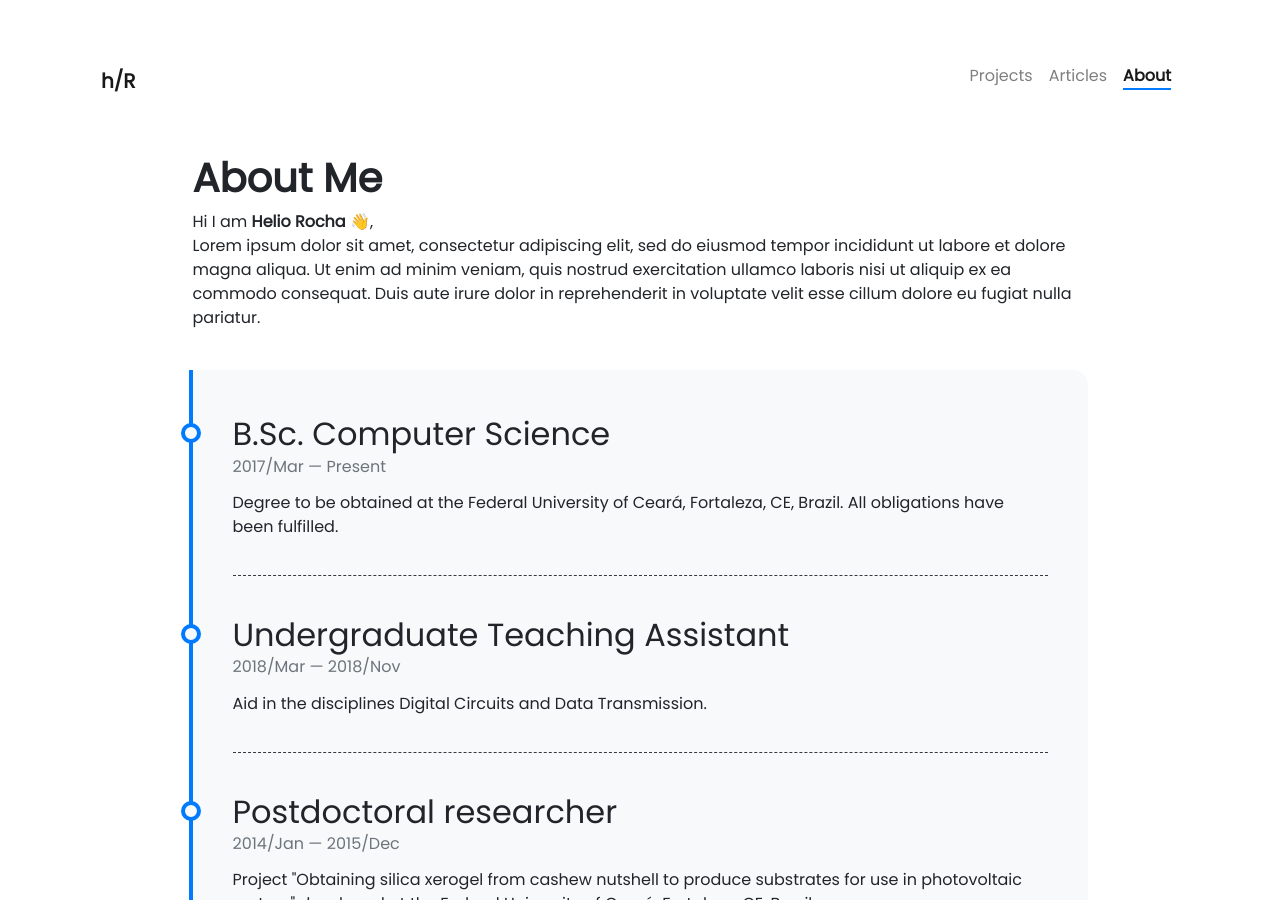
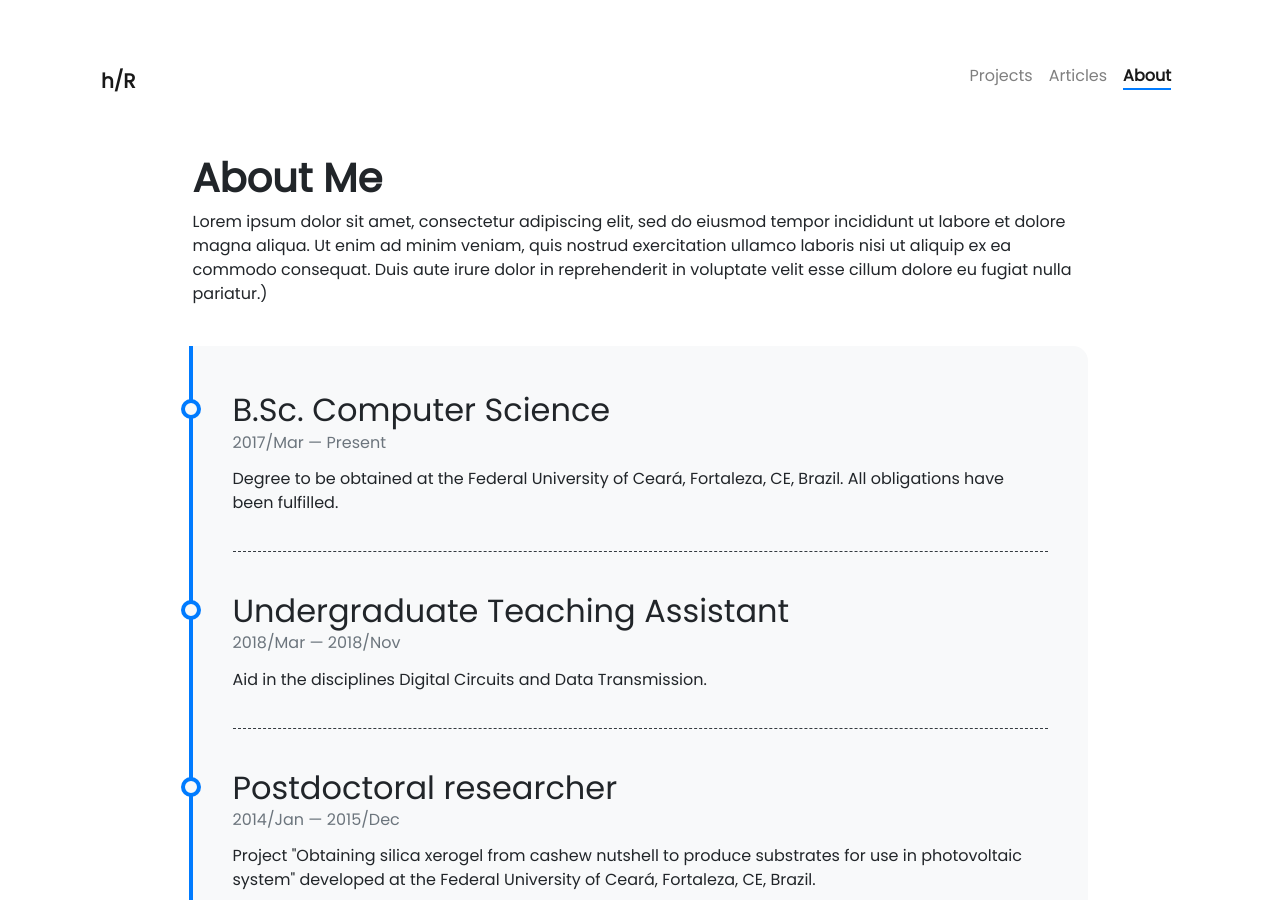
Before and after one commit to helioRocha/heliorocha.github.io, a Jekyll site: the page built from pages/about.md, in a window 1280 px wide and 900 px high. Built offline with Jekyll 4.4.1, drawn with Linux system fonts in a browser that asks for light colours; nearby versions of some CDN libraries; emoji names are drawn with the system emoji font.

```diff
--- a/pages/about.md
+++ b/pages/about.md
@@ -7,8 +7,8 @@ weight: 3
 
 # **About Me**
 
-Hi I am **{{ site.author.name }}** :wave:,<br>
-Lorem ipsum dolor sit amet, consectetur adipiscing elit, sed do eiusmod tempor incididunt ut labore et dolore magna aliqua. Ut enim ad minim veniam, quis nostrud exercitation ullamco laboris nisi ut aliquip ex ea commodo consequat. Duis aute irure dolor in reprehenderit in voluptate velit esse cillum dolore eu fugiat nulla pariatur.
+[//]: # ( Hi I am **{{ site.author.name }}** :wave:,<br>
+Lorem ipsum dolor sit amet, consectetur adipiscing elit, sed do eiusmod tempor incididunt ut labore et dolore magna aliqua. Ut enim ad minim veniam, quis nostrud exercitation ullamco laboris nisi ut aliquip ex ea commodo consequat. Duis aute irure dolor in reprehenderit in voluptate velit esse cillum dolore eu fugiat nulla pariatur.)
 
 <div class="row">
 {% include about/skills.html title="Programming Skills" source=site.data.programming-skills %}
```
